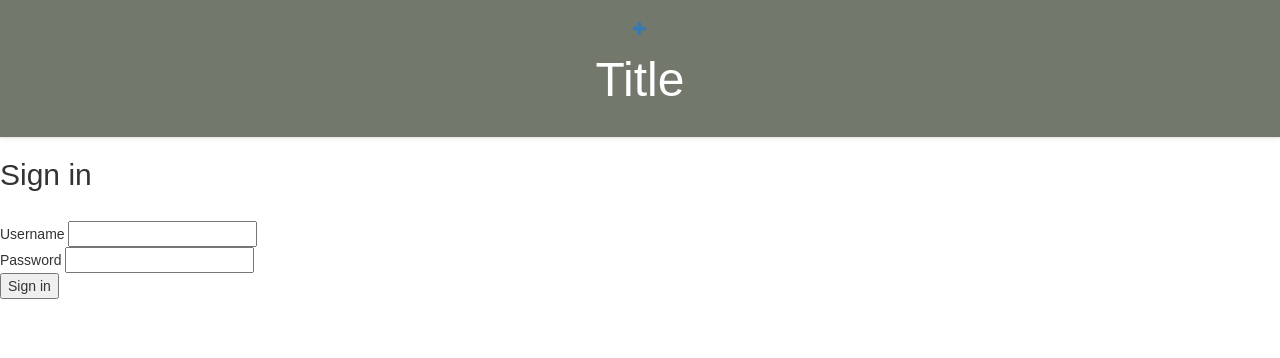
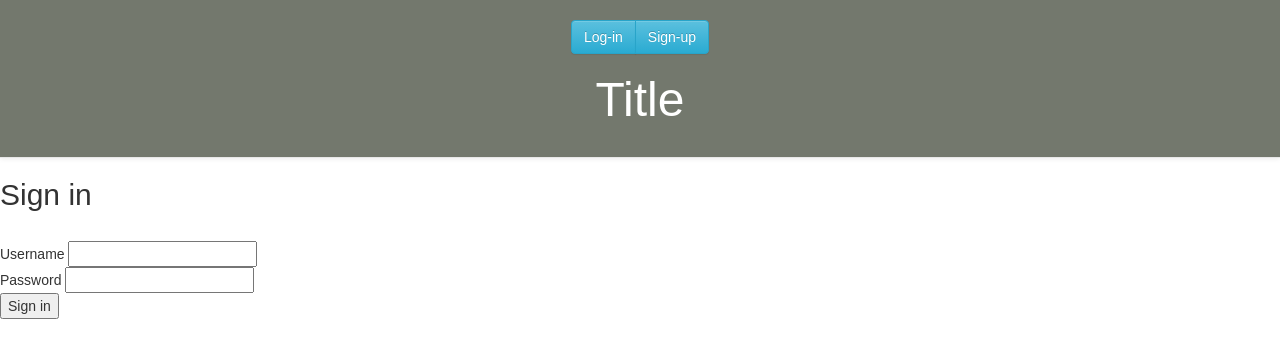
Before and after one commit to EkaterinaStepanova/opt_site, a Django app: page /login/ in a window 1280 px wide. Shown: the top 358 px of the page. Run offline with Django 3.2, Linux system fonts and the light colour scheme; parts of the project's set-up code (start-up, migrations or seed data) failed here and were passed over; some libraries are stand-ins or nearby versions; some web fonts are replaced.

Commit message:
Basic header buttons

```diff
--- a/calcs/templates/calcs/base.html
+++ b/calcs/templates/calcs/base.html
@@ -15,9 +15,17 @@
             <nav class="navbar navbar-default navbar-static-top">
                 <title>Title</title>
                 <div class="header">
-                    <!-- {% if user.is_authenticated %}{% endif %}
-                        <a href="{% url 'measure-create' %}" class="top-menu"><span class="glyphicon glyphicon-plus"></span></a> -->
-                        <a href="{% url 'measure-create' %}"><span class="glyphicon glyphicon-plus"></span></a>
+
+                    {% if user.is_authenticated %}
+                        <a href="{% url 'measure-create' %}" class="btn btn-info" role="button">New measure</a>
+                        {{ user.username }}
+                        <a href="{% url 'user-logout' %}" class="btn btn-info" role="button">Log-out</a>
+                    {% else %}
+                        <div class="btn-group">
+                            <a href="{% url 'user-login' %}" class="btn btn-info" role="button">Log-in</a>
+                            <a href="{% url 'user-create' %}" class="btn btn-info" role="button">Sign-up</a>
+                        </div>
+                    {% endif %}
                     <h1><a href="/measure/">Title</a></h1>
                 </div>
             </nav>
@@ -31,21 +39,3 @@
 
 
 </html>
-
-<!-- <form method="post">
-    Username <input type="text" name="username" value="">
-    Password <input type="text" name="password" value="">
-    Confirm password <input type="text" name="confirm_password" value="">
-            {% if messages %}
-                <div class="errs" style="color: #ff0000;">
-                    {% for message in messages %}
-                        {{message}}
-                    {% endfor %}
-                </div>
-            {% else %}
-                <br>
-            {% endif %}
-
-
-    <button type="submit">Sign up</button>
-</form> -->
--- a/calcs/views.py
+++ b/calcs/views.py
@@ -171,9 +171,8 @@ class MeasureList(generics.ListAPIView):
         measures = paginator.get_page(page)
         return render(request, self.template_name, {'measures': measures})
 
-    #def get(self, request):
-    #    queryset = Measure.objects.all()
-    #   return Response({'measures': queryset})
+    def get(self, request, *args, **kwargs):
+        return render(request, self.template_name)
 
 
 class MeasureDetail(generics.RetrieveAPIView):
@@ -221,6 +220,9 @@ class MeasureCreate(generics.CreateAPIView):
         messages.error(request, str(form['function'].errors))
         return render(request, self.template_name, {'form': form})
 
+    def get(self, request, *args, **kwargs):
+        return render(request, self.template_name)
+
 
 class ApiRoot(generics.GenericAPIView):
     name = 'api-root'
```
